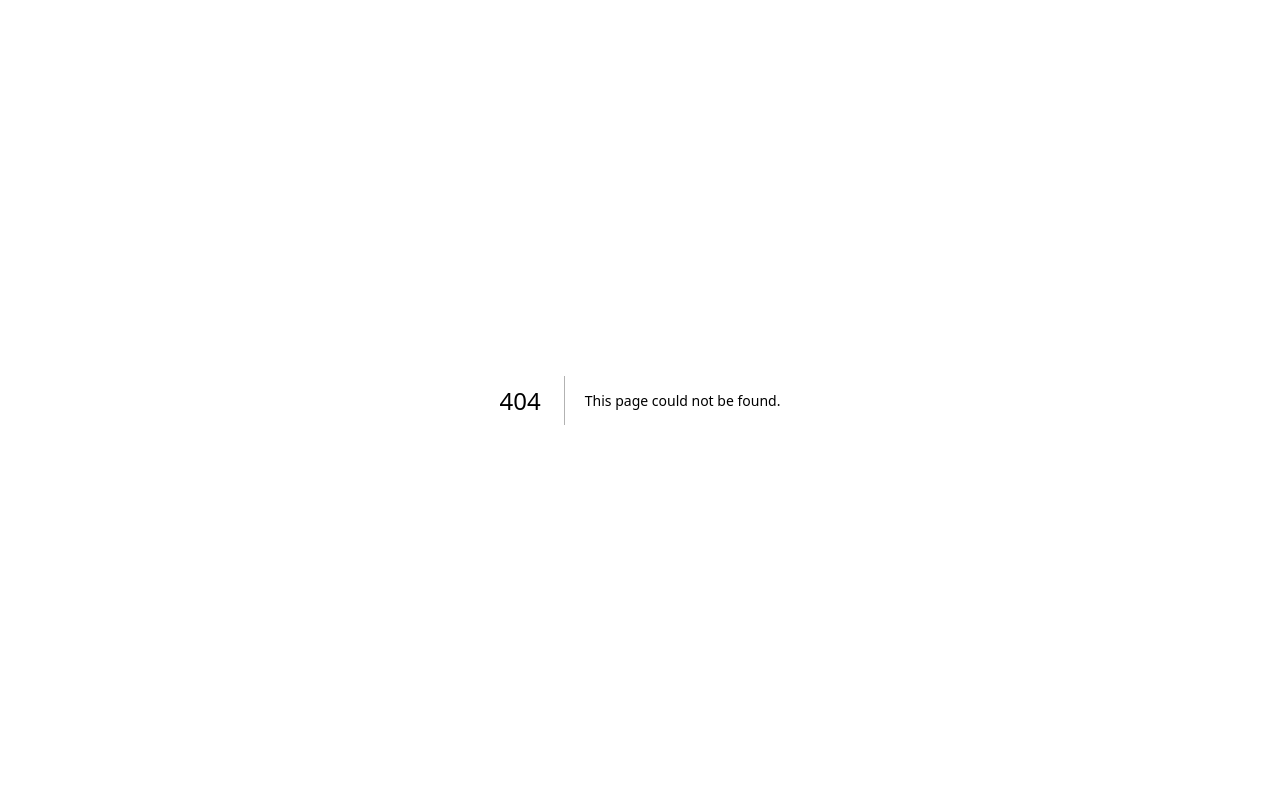
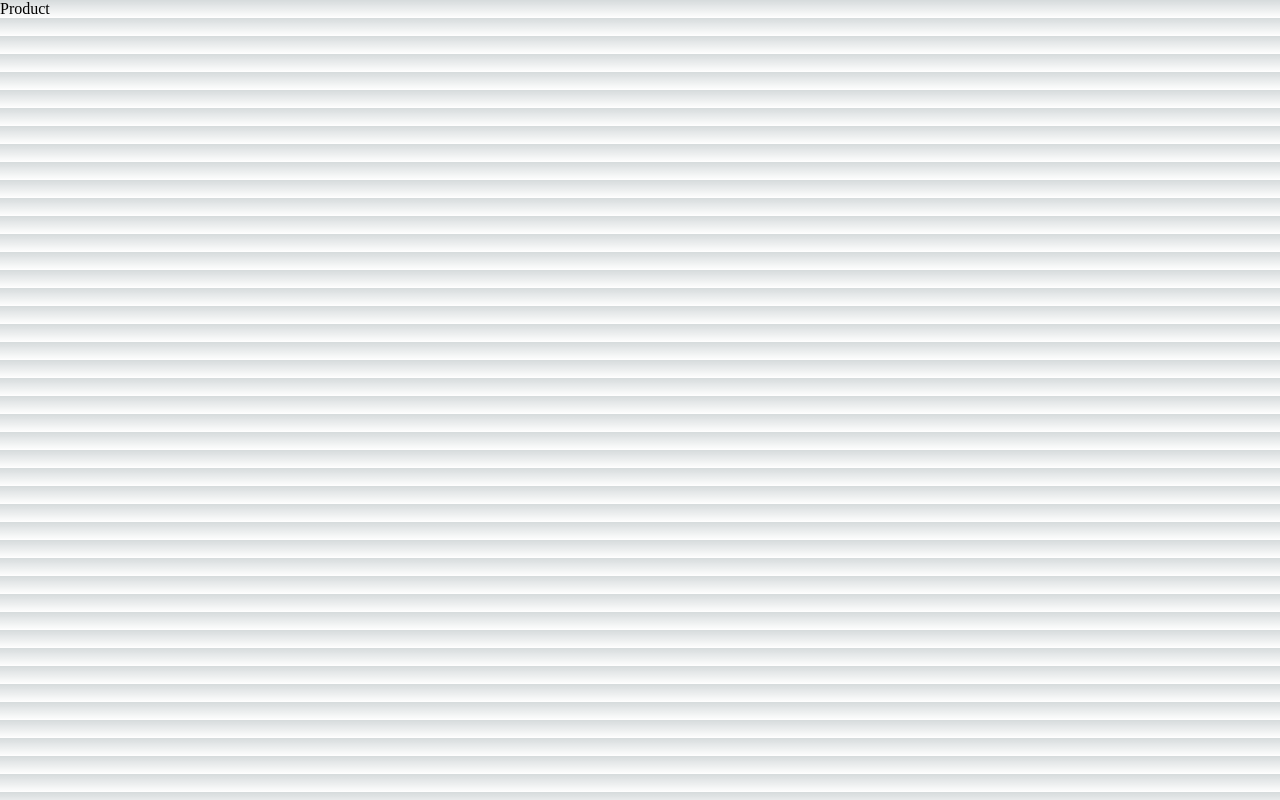
Before and after one commit to Mehdi-haghdoost/practice-nextjs, a Next.js app: page /product in a window 1280 px wide. Before the commit this address had no page. Built offline with nearby package versions, Linux system fonts and the light colour scheme.

Commit message:
Create Nested Route in Nextjs

```diff
--- /dev/null
+++ b/pages/product/index.js
@@ -0,0 +1,9 @@
+import React from 'react'
+
+function Product() {
+  return (
+    <div>Product</div>
+  )
+}
+
+export default Product
```
Also changed, not shown: pages/product/node-js.js (added, +9 -0 lines).
